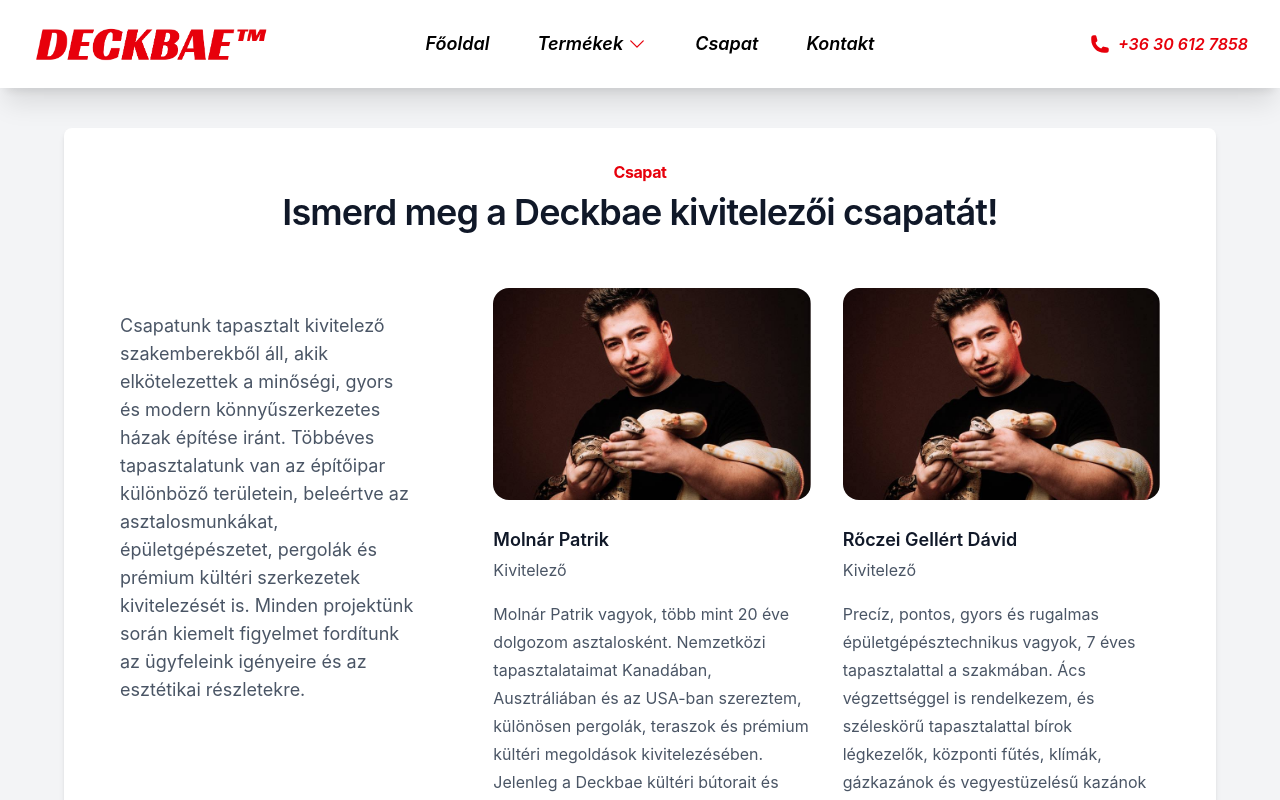
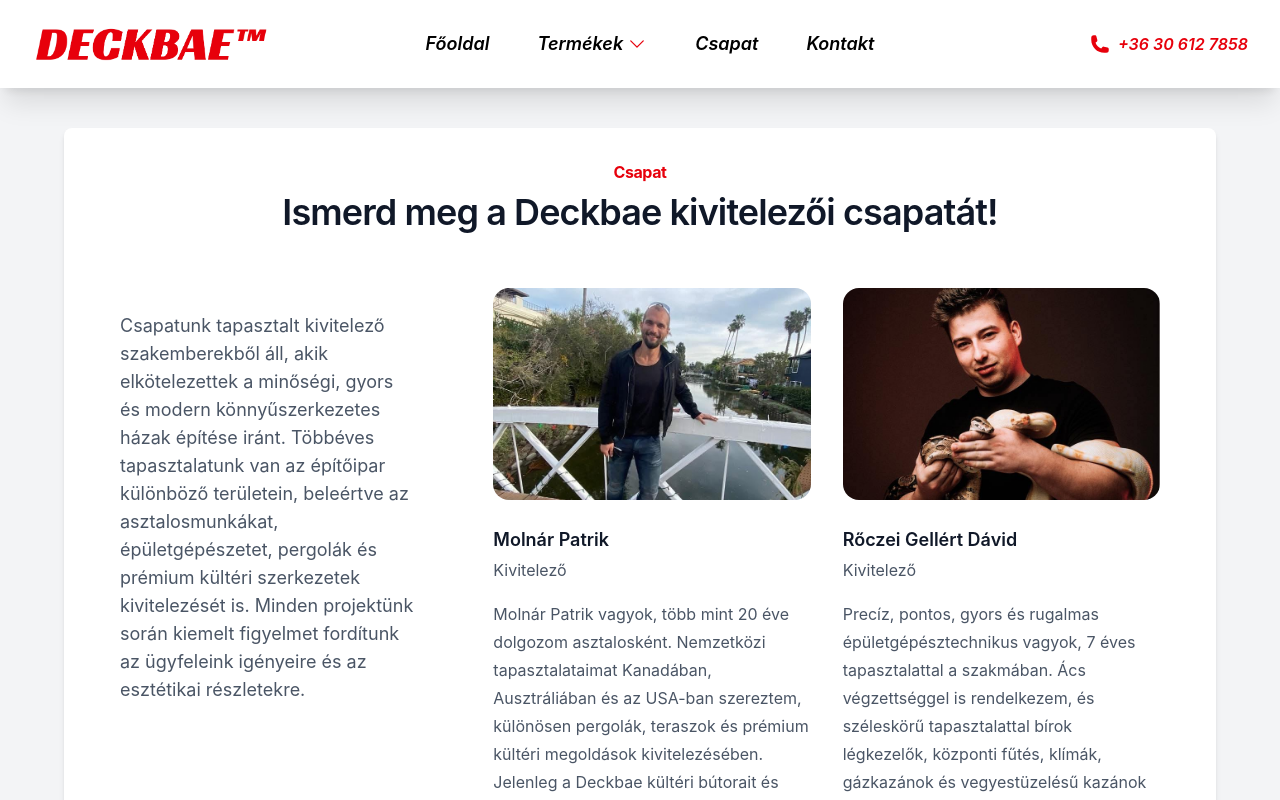
Before and after one commit to pataibalazs/deckbaeV2, a Next.js app: page /team in a window 1280 px wide. Shown: the top 800 px of the page. Built offline with nearby package versions, Linux system fonts and the light colour scheme.

Commit message:
added pick

```diff
--- a/src/app/team/page.jsx
+++ b/src/app/team/page.jsx
@@ -4,7 +4,7 @@ const people = [
   {
     name: "Molnár Patrik",
     role: "Kivitelező",
-    imageUrl: "/pictures/david.jpg",
+    imageUrl: "/pictures/patrik.jpg",
     bio: "Molnár Patrik vagyok, több mint 20 éve dolgozom asztalosként. Nemzetközi tapasztalataimat Kanadában, Ausztráliában és az USA-ban szereztem, különösen pergolák, teraszok és prémium kültéri megoldások kivitelezésében. Jelenleg a Deckbae kültéri bútorait és pergoláit tervezem és gyártom, ahol a modern design és a precíz kézművesség találkozik.",
     xUrl: "#",
     linkedinUrl: "#",
```
Also changed, not shown: public/pictures/patrik.jpg (added).
